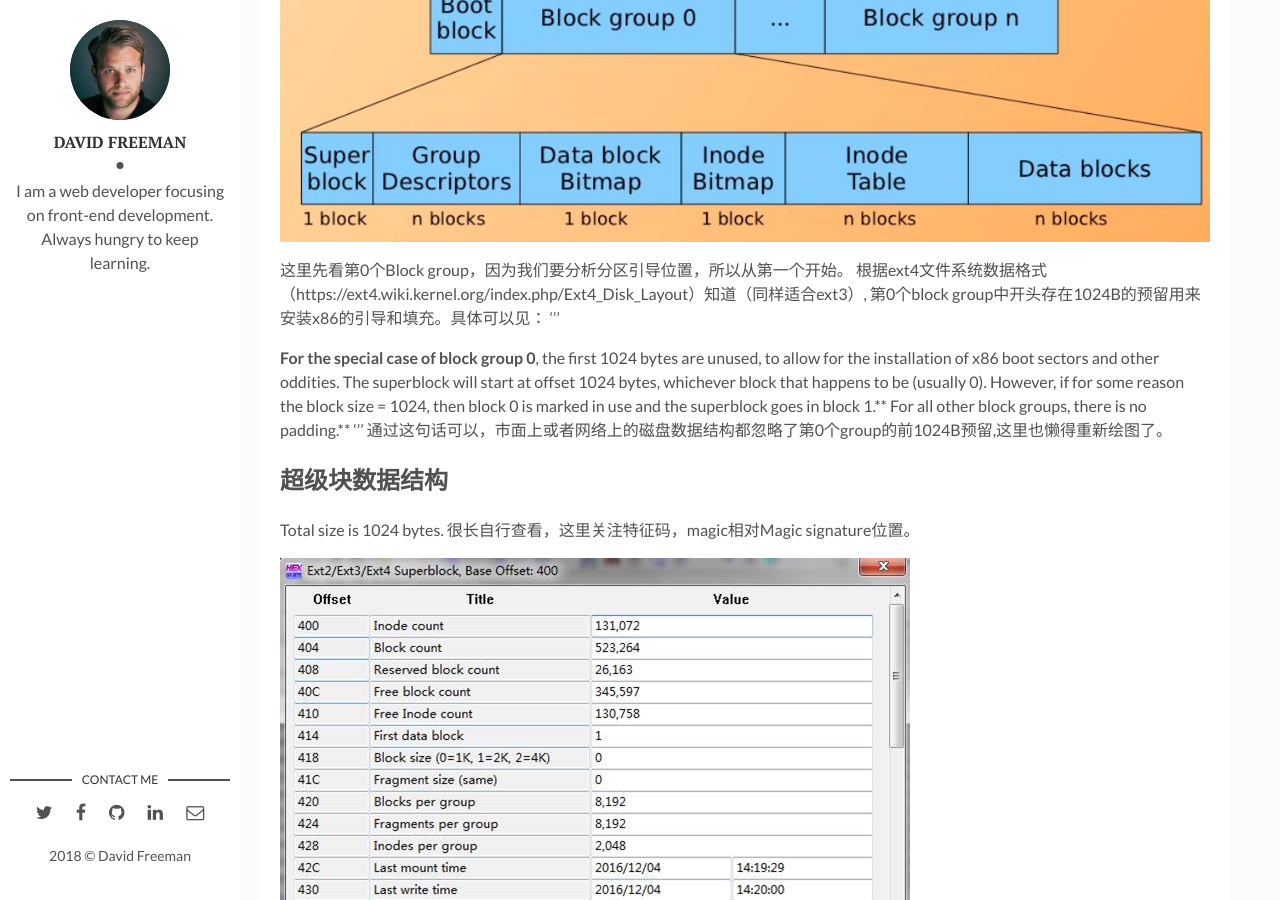
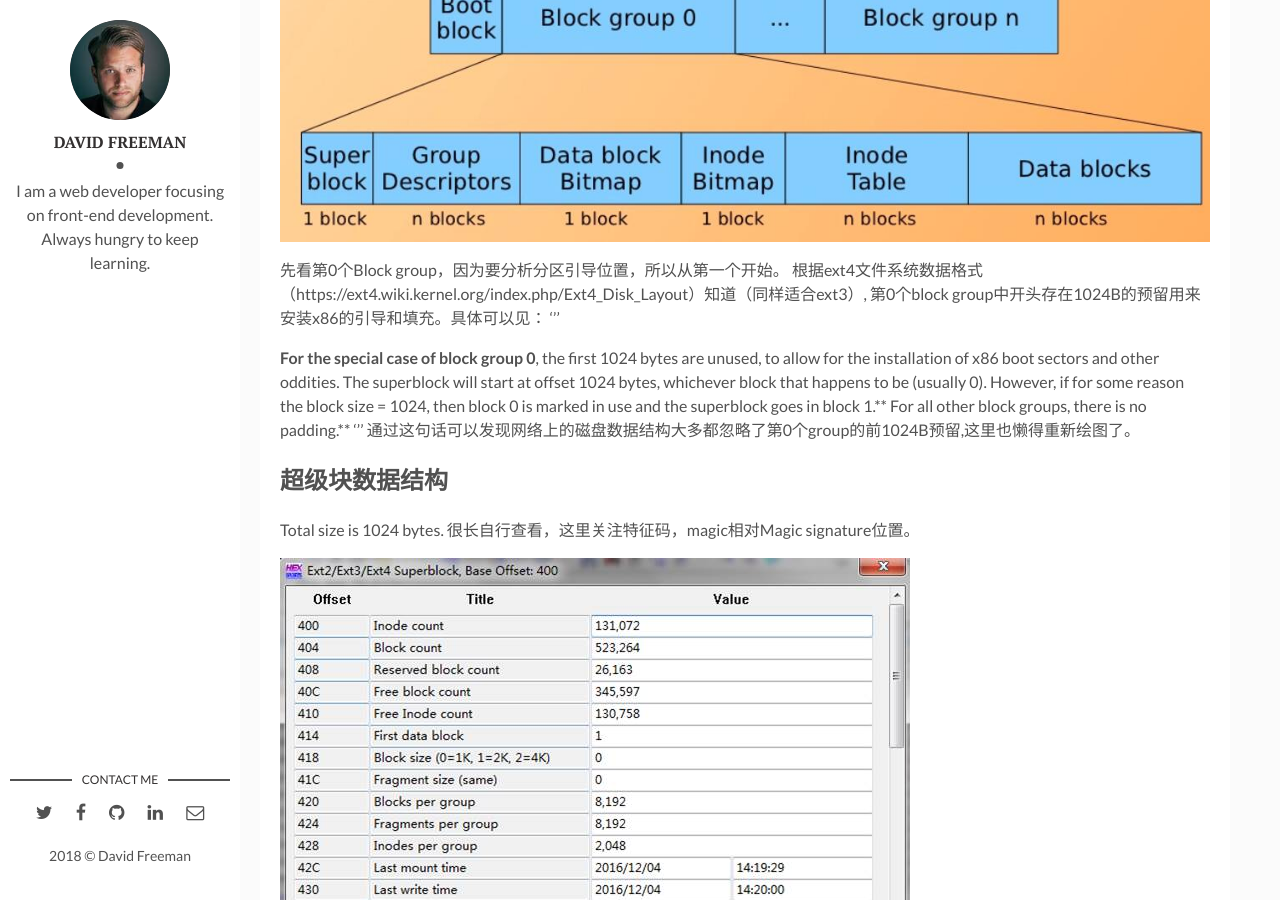
Before and after one commit to changliwei/changliwei.github.io, a Jekyll site: the page built from _posts/2018-08-19-vdb-or-vdb1-how-to-find-ext3-filesystem-partion-start-sector.markdown, in a window 1280 px wide and 900 px high, scrolled down 2344 px. Built offline with Jekyll 4.4.1, drawn with Linux system fonts in a browser that asks for light colours; comment, search, counter and statistics services are not loaded; some of the changed text lies outside the part shown.

```diff
--- a/_posts/2018-08-19-vdb-or-vdb1-how-to-find-ext3-filesystem-partion-start-sector.markdown
+++ b/_posts/2018-08-19-vdb-or-vdb1-how-to-find-ext3-filesystem-partion-start-sector.markdown
@@ -48,13 +48,13 @@
 ## Ext3 磁盘数据结构
 ![image]({{site.baseurl}}/assets/img/0819/disk_data_structure.jpg)
 
-这里先看第0个Block group，因为我们要分析分区引导位置，所以从第一个开始。
+先看第0个Block group，因为要分析分区引导位置，所以从第一个开始。
 根据ext4文件系统数据格式（https://ext4.wiki.kernel.org/index.php/Ext4_Disk_Layout）知道（同样适合ext3）, 第0个block group中开头存在1024B的预留用来安装x86的引导和填充。具体可以见：
 '''
 
 **For the special case of block group 0**, the first 1024 bytes are unused, to allow for the installation of x86 boot sectors and other oddities. The superblock will start at offset 1024 bytes, whichever block that happens to be (usually 0). However, if for some reason the block size = 1024, then block 0 is marked in use and the superblock goes in block 1.** For all other block groups, there is no padding.**
 '''
-通过这句话可以，市面上或者网络上的磁盘数据结构都忽略了第0个group的前1024B预留,这里也懒得重新绘图了。
+通过这句话可以发现网络上的磁盘数据结构大多都忽略了第0个group的前1024B预留,这里也懒得重新绘图了。
 
 ## 超级块数据结构
 Total size is 1024 bytes. 很长自行查看，这里关注特征码，magic相对Magic signature位置。
```
Also changed, not shown: other parts of _posts/2018-08-19-vdb-or-vdb1-how-to-find-ext3-filesystem-partion-start-sector.markdown (+1 -1 lines).
